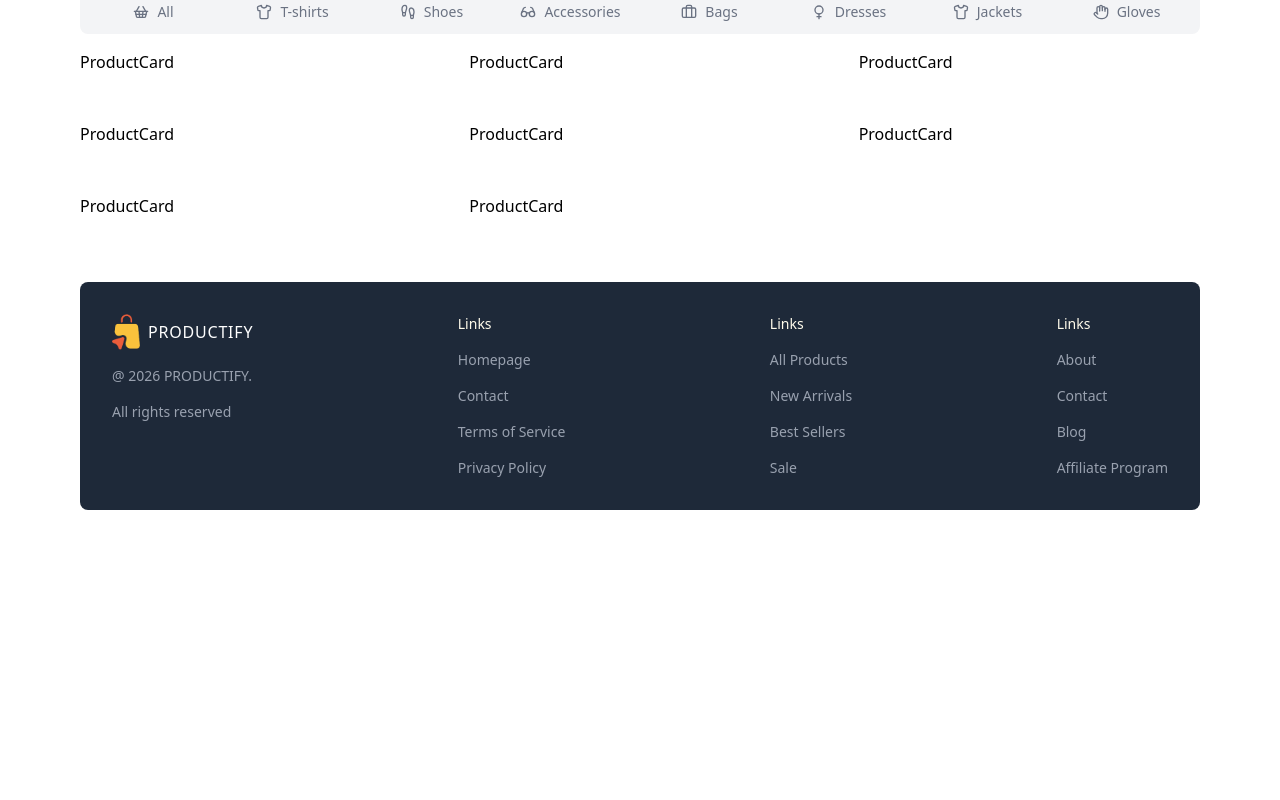
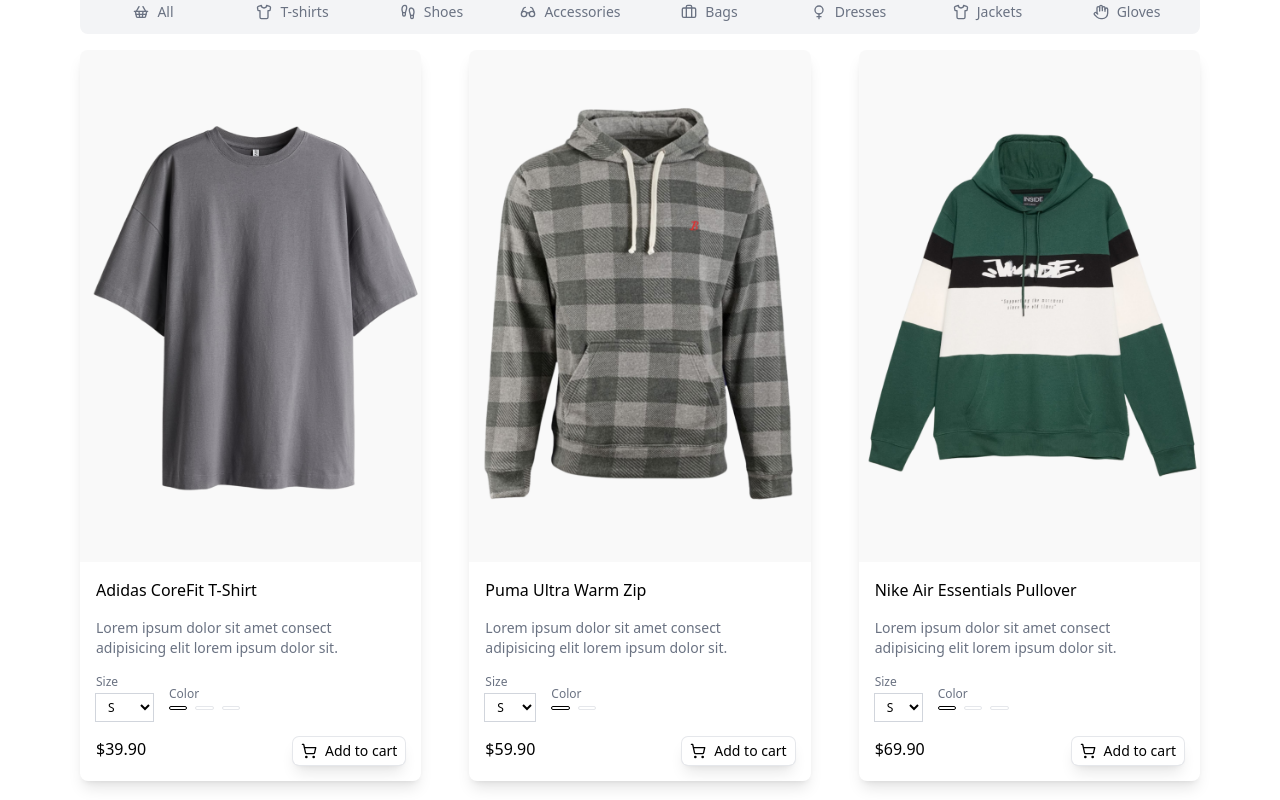
Before and after one commit to Zack289/ecom-ui, a Next.js app in the folder client/: page / in a window 1280 px wide. Shown: the part 500-1300 px from the top of the page. Before the commit the page ends 1026 px from the top, so only its background shows below. Built offline with nearby package versions, Linux system fonts and the light colour scheme.

Commit message:
Added the product details to the product card

```diff
--- a/client/src/app/page.tsx
+++ b/client/src/app/page.tsx
@@ -1,15 +1,21 @@
-import ProductList from "@/component/ProductList"
-import Image from "next/image"
+import ProductList from "@/component/ProductList";
+import Image from "next/image";
 
-const Homepage = () => {
+const Homepage = async ({
+  searchParams,
+}: {
+  searchParams: Promise<{ category: string }>;
+}) => {
+
+  const category = (await searchParams).category
   return (
-    <div className=''>
+    <div className="">
       <div className="relative aspect-3/1 mb-12">
-        <Image src='/featured.png' alt="Featured product" fill/>
+        <Image src="/featured.png" alt="Featured product" fill />
       </div>
-      <ProductList />
+      <ProductList category={category}/>
     </div>
-  )
-}
+  );
+};
 
-export default Homepage
+export default Homepage;
--- a/client/src/component/ProductCard.tsx
+++ b/client/src/component/ProductCard.tsx
@@ -1,10 +1,102 @@
-"use client"
+"use client";
 
 import { ProductType } from "@/types";
+import { ShoppingCart } from "lucide-react";
+import Image from "next/image";
+import Link from "next/link";
+import { useState } from "react";
 
-const ProductCard = ({product}:{product:ProductType}) => {
+const ProductCard = ({ product }: { product: ProductType }) => {
+  const [productTypes, setProductTypes] = useState({
+    size: product.sizes[0],
+    color: product.colors[0],
+  });
+
+  const handleProductType = ({
+    type,
+    value,
+  }: {
+    type: "size" | "color";
+    value: string;
+  }) => {
+    setProductTypes((prev: any) => ({
+      ...prev,
+      [type]: value,
+    }));
+  };
   return (
-    <div>ProductCard</div>
+    <div className="shadow-lg rounded-lg overflow-hidden">
+      {/* Images  */}
+      <Link href={`/products/${product.id}`}>
+        <div className="relative aspect-2/3">
+          <Image
+            src={product.images[productTypes.color]}
+            alt={`product.name`}
+            fill
+            className="object-cover hover:scale-105 transition-all duration-300"
+          />
+        </div>
+      </Link>
+
+      {/* PRODUCT DETAIL  */}
+      <div className="flex flex-col gap-4 p-4">
+        <h1 className="font-medium">{product.name}</h1>
+        <p className="text-sm text-gray-500">{product.shortDescription}</p>
+
+        {/* PRODUCT TYPES  */}
+        <div className="flex items-center gap-4 text-xs">
+          {/* SIZES  */}
+          <div className="flex flex-col gap-1">
+            <span className="text-gray-500 ">Size</span>
+            <select
+              name="size"
+              id="size"
+              className="ring ring-gray-300 px-2 py-1"
+              onChange={(e) =>
+                handleProductType({ type: "size", value: e.target.value })
+              }
+            >
+              {product.sizes.map((size) => (
+                <option key={size} value={size}>
+                  {size.toUpperCase()}
+                </option>
+              ))}
+            </select>
+          </div>
+
+          {/* COLORS  */}
+          <div className="flex flex-col gap-1">
+            <span className="text-gray-500">Color</span>
+            <div className="flex items-center gap-2">
+              {product.colors.map((color) => (
+                <div
+                  key={color}
+                  className={`cursor-pointer border ${productTypes.color === color ? "border-color-400" : "border-gray-200"} rounded-full p-[1.2px]`}
+                  onClick={() =>
+                    handleProductType({ type: "color", value: color })
+                  }
+                >
+                  <div
+                    className="w-3.5 h-3.5] rounded-full"
+                    style={{ backgroundColor: color }}
+                  />
+                </div>
+              ))}
+            </div>
+          </div>
+        </div>
+
+        {/* PRICE AND ADD TO CARD BUTTON  */}
+        <div className="flex items center justify-between">
+          <p className="font-medium">${product.price.toFixed(2)}</p>
+
+          <button className="ring-1 ring-gray-200 shadow-lg rounded-md px-2 py-1 text-sm cursor-pointer hover:text-white hover:bg-black transition-all duration-300 flex items-center gap-2">
+            <ShoppingCart className="w-4 h-4" />
+            Add to cart
+          </button>
+        </div>
+      </div>
+    </div>
   );
 };
 
--- a/client/src/component/ProductList.tsx
+++ b/client/src/component/ProductList.tsx
@@ -1,6 +1,7 @@
 import { ProductsType } from "@/types";
 import Categories from "./Categories";
 import ProductCard from "./ProductCard";
+import Link from "next/link";
 
 // TEMPORARY
 const products: ProductsType = [
@@ -114,7 +115,7 @@
   },
 ];
 
-const ProductList = () => {
+const ProductList = ({category}: {category: string}) => {
   return (
     <div className="w-full">
       <Categories />
@@ -123,6 +124,8 @@
           <ProductCard key={product.id} product={product} />
         ))}
       </div>
+
+      <Link href={category ? `/products/?category=${category}` : "/products"} className="flex justify-end mt-4 underline text-sm text-gray-500">View all products</Link>
     </div>
   );
 };
```
